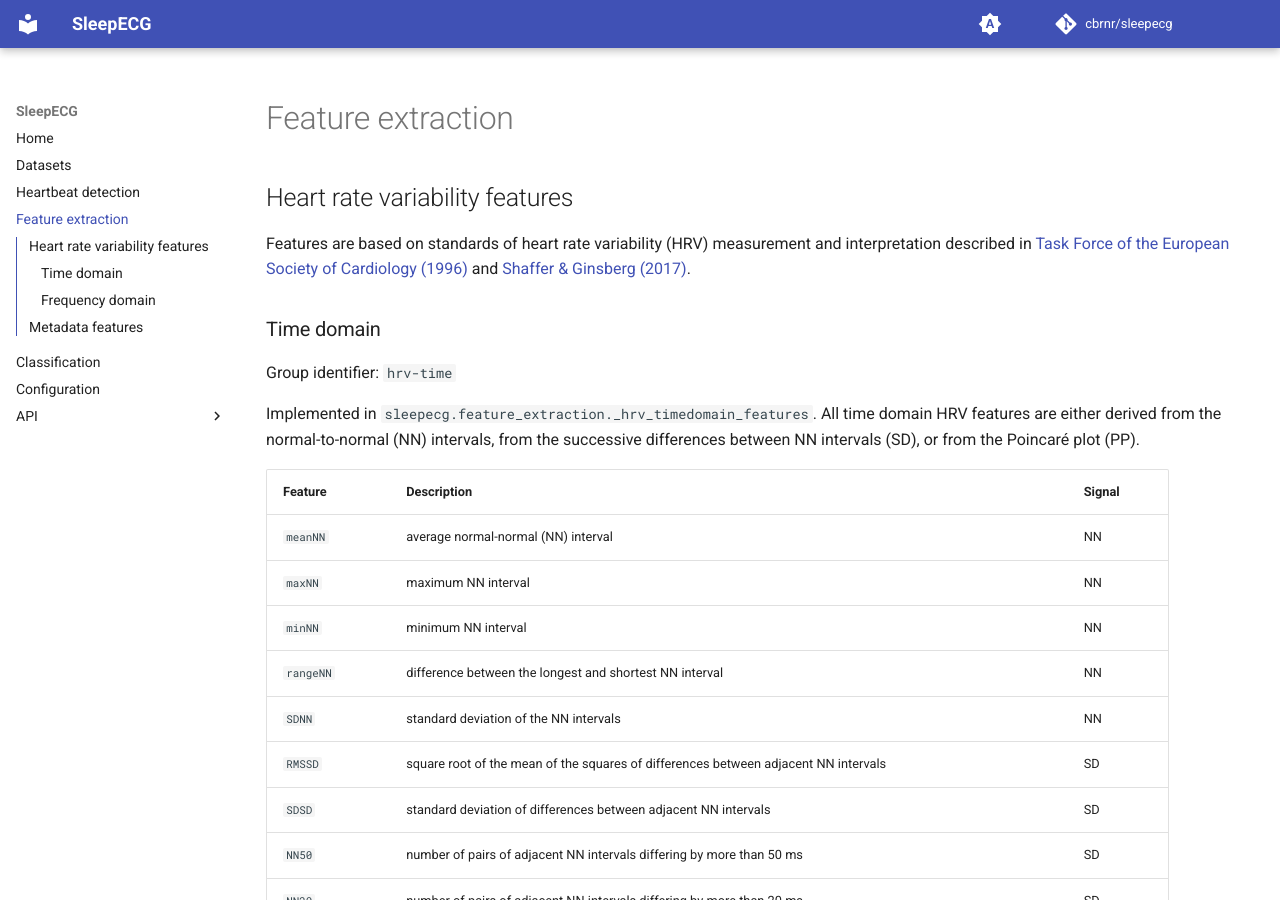
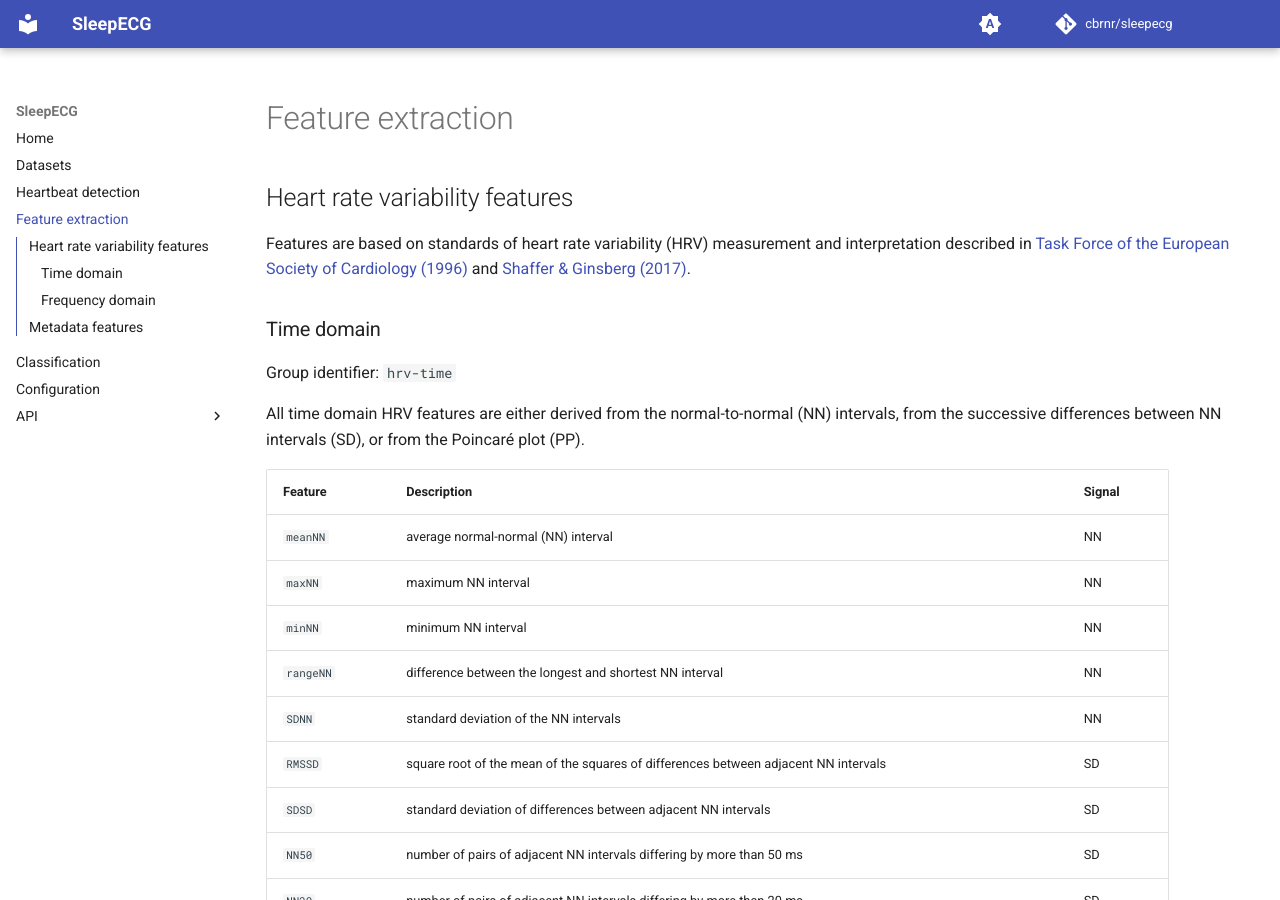
Before and after one commit to cbrnr/sleepecg, an MkDocs documentation site: the page built from docs/feature_extraction.md, in a window 1280 px wide and 900 px high. Built offline with MkDocs 1.6.1 and Material for MkDocs 9.7.7, drawn with Linux system fonts in a browser that asks for light colours; comment, search, counter and statistics services are not loaded; some of the changed text lies outside the part shown.

```diff
--- a/docs/feature_extraction.md
+++ b/docs/feature_extraction.md
@@ -6,7 +6,6 @@ Features are based on standards of heart rate variability (HRV) measurement and
 ### Time domain
 Group identifier: `hrv-time`
 
-Implemented in `sleepecg.feature_extraction._hrv_timedomain_features`.
 All time domain HRV features are either derived from the normal-to-normal (NN) intervals, from the successive differences between NN intervals (SD), or from the Poincaré plot (PP).
 
 |Feature|Description|Signal|
@@ -41,7 +40,6 @@ All time domain HRV features are either derived from the normal-to-normal (NN) i
 ### Frequency domain
 Group identifier: `hrv-frequency`
 
-Implemented in `sleepecg.feature_extraction._hrv_frequencydomain_features`.
 For calculating the frequency domain HRV features, the RR time series is resampled at regular intervals, after which the power spectral density (PSD) is estimated using [Welch's method](https://en.wikipedia.org/wiki/Welch%27s_method).
 
 |Feature|Description|Frequency range|
```
Also changed, not shown: docs/classification.md (+2 -2 lines), docs/configuration.md (+3 -3 lines), docs/datasets.md (+6 -6 lines), docs/heartbeat_detection.md (+1 -1 lines), docs/index.md (+3 -3 lines).
